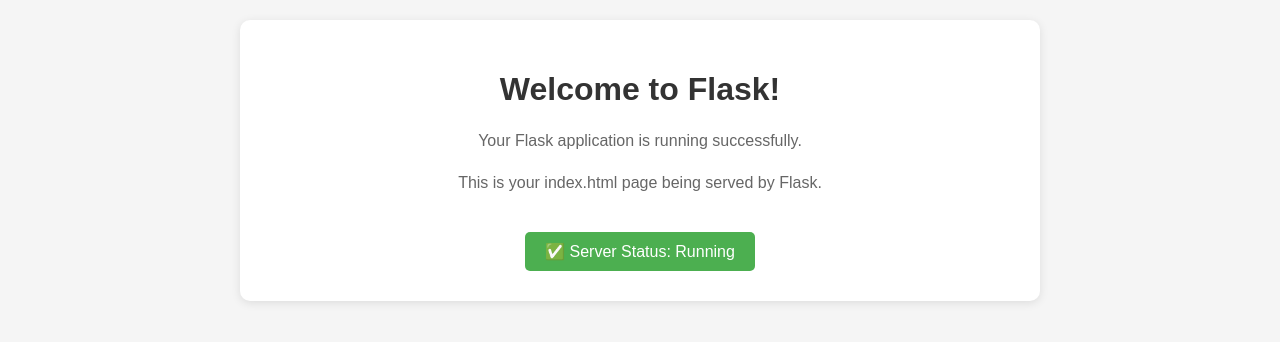
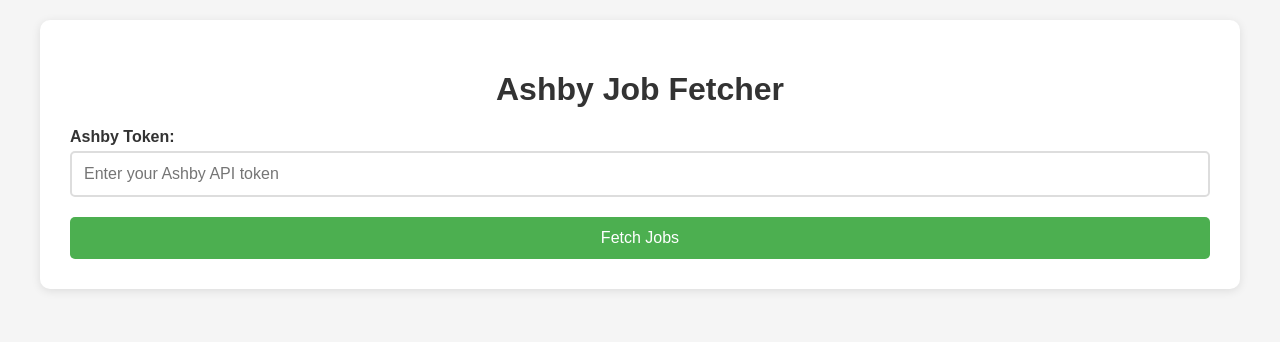
Before and after one commit to om-020525/Recruiter, a Flask app: page / in a window 1280 px wide. Shown: the top 342 px of the page. Run offline with Flask 3, Linux system fonts and the light colour scheme.

Commit message:
Added Token To Job ID

```diff
--- a/requirements.txt
+++ b/requirements.txt
@@ -1 +1,2 @@
 Flask==3.0.0
+requests==2.31.0
--- a/server.py
+++ b/server.py
@@ -1,9 +1,53 @@
-from flask import Flask, render_template
+from flask import Flask, render_template, request
+import requests
+import json
 
 app = Flask(__name__)
 
-@app.route('/')
+@app.route('/', methods=['GET', 'POST'])
 def index():
+    if request.method == 'POST':
+        ashby_token = request.form.get('ashby_token')
+
+        if not ashby_token:
+            return render_template('index.html', error="Please provide an Ashby token")
+
+        try:
+            # Call Ashby API
+            url = "https://api.ashbyhq.com/job.list"
+
+            headers = {
+                "accept": "application/json",
+                "content-type": "application/json",
+                "authorization": f"Basic {ashby_token}"
+            }
+
+            response = requests.post(url, headers=headers)
+            response.raise_for_status()  # Raises an HTTPError for bad responses
+
+            data = response.json()
+
+            # Extract jobs in Name, ID format
+            jobs = []
+            if 'results' in data:
+                for job in data['results']:
+                    jobs.append({
+                        'name': job.get('title', 'No Title'),
+                        'id': job.get('id', 'No ID')
+                    })
+
+            # Format raw JSON for display
+            raw_json = json.dumps(data, indent=2)
+
+            return render_template('index.html', jobs=jobs, raw_json=raw_json)
+
+        except requests.exceptions.RequestException as e:
+            return render_template('index.html', error=f"API request failed: {str(e)}")
+        except json.JSONDecodeError as e:
+            return render_template('index.html', error=f"Failed to parse JSON response: {str(e)}")
+        except Exception as e:
+            return render_template('index.html', error=f"An error occurred: {str(e)}")
+
     return render_template('index.html')
 
 if __name__ == '__main__':
--- /dev/null
+++ b/static/style.css
@@ -0,0 +1,122 @@
+body {
+    font-family: Arial, sans-serif;
+    max-width: 1200px;
+    margin: 0 auto;
+    padding: 20px;
+    background-color: #f5f5f5;
+}
+
+.container {
+    background-color: white;
+    padding: 30px;
+    border-radius: 10px;
+    box-shadow: 0 2px 10px rgba(0,0,0,0.1);
+    margin-bottom: 20px;
+}
+
+h1 {
+    color: #333;
+    margin-bottom: 20px;
+    text-align: center;
+}
+
+.form-group {
+    margin-bottom: 20px;
+}
+
+label {
+    display: block;
+    margin-bottom: 5px;
+    font-weight: bold;
+    color: #333;
+}
+
+input[type="text"] {
+    width: 100%;
+    padding: 12px;
+    border: 2px solid #ddd;
+    border-radius: 5px;
+    font-size: 16px;
+    box-sizing: border-box;
+}
+
+input[type="text"]:focus {
+    border-color: #4CAF50;
+    outline: none;
+}
+
+.submit-btn {
+    background-color: #4CAF50;
+    color: white;
+    padding: 12px 24px;
+    border: none;
+    border-radius: 5px;
+    cursor: pointer;
+    font-size: 16px;
+    width: 100%;
+}
+
+.submit-btn:hover {
+    background-color: #45a049;
+}
+
+.results-section {
+    margin-top: 30px;
+}
+
+.job-list {
+    background-color: #f9f9f9;
+    padding: 20px;
+    border-radius: 5px;
+    margin-bottom: 20px;
+}
+
+.job-item {
+    background-color: white;
+    padding: 15px;
+    margin-bottom: 10px;
+    border-radius: 5px;
+    border-left: 4px solid #4CAF50;
+}
+
+.job-name {
+    font-weight: bold;
+    color: #333;
+    margin-bottom: 5px;
+}
+
+.job-id {
+    color: #666;
+    font-size: 14px;
+}
+
+.raw-json {
+    background-color: #f4f4f4;
+    border: 1px solid #ddd;
+    border-radius: 5px;
+    padding: 15px;
+    overflow-x: auto;
+    font-family: 'Courier New', monospace;
+    font-size: 12px;
+    white-space: pre-wrap;
+    max-height: 400px;
+    overflow-y: auto;
+}
+
+.error {
+    background-color: #ffebee;
+    color: #c62828;
+    padding: 15px;
+    border-radius: 5px;
+    border-left: 4px solid #c62828;
+}
+
+h2 {
+    color: #333;
+    margin-bottom: 15px;
+}
+
+h3 {
+    color: #555;
+    margin-bottom: 10px;
+}
--- a/templates/index.html
+++ b/templates/index.html
@@ -3,48 +3,43 @@
 <head>
     <meta charset="UTF-8">
     <meta name="viewport" content="width=device-width, initial-scale=1.0">
-    <title>Flask App</title>
-    <style>
-        body {
-            font-family: Arial, sans-serif;
-            max-width: 800px;
-            margin: 0 auto;
-            padding: 20px;
-            background-color: #f5f5f5;
-        }
-        .container {
-            background-color: white;
-            padding: 30px;
-            border-radius: 10px;
-            box-shadow: 0 2px 10px rgba(0,0,0,0.1);
-            text-align: center;
-        }
-        h1 {
-            color: #333;
-            margin-bottom: 20px;
-        }
-        p {
-            color: #666;
-            line-height: 1.6;
-        }
-        .status {
-            background-color: #4CAF50;
-            color: white;
-            padding: 10px 20px;
-            border-radius: 5px;
-            display: inline-block;
-            margin-top: 20px;
-        }
-    </style>
+    <title>Ashby Job Fetcher</title>
+    <link rel="stylesheet" href="{{ url_for('static', filename='style.css') }}">
 </head>
 <body>
     <div class="container">
-        <h1>Welcome to Flask!</h1>
-        <p>Your Flask application is running successfully.</p>
-        <p>This is your index.html page being served by Flask.</p>
-        <div class="status">
-            ✅ Server Status: Running
+        <h1>Ashby Job Fetcher</h1>
+
+        <form method="POST">
+            <div class="form-group">
+                <label for="ashby_token">Ashby Token:</label>
+                <input type="text" id="ashby_token" name="ashby_token" placeholder="Enter your Ashby API token" required>
+            </div>
+            <button type="submit" class="submit-btn">Fetch Jobs</button>
+        </form>
+
+        {% if error %}
+        <div class="error">
+            <strong>Error:</strong> {{ error }}
         </div>
+        {% endif %}
+
+        {% if jobs %}
+        <div class="results-section">
+            <h2>Job Results (Name, ID format):</h2>
+            <div class="job-list">
+                {% for job in jobs %}
+                <div class="job-item">
+                    <div class="job-name">{{ job.name }}</div>
+                    <div class="job-id">ID: {{ job.id }}</div>
+                </div>
+                {% endfor %}
+            </div>
+
+            <h3>Raw JSON Response:</h3>
+            <div class="raw-json">{{ raw_json }}</div>
+        </div>
+        {% endif %}
     </div>
 </body>
 </html>
```
